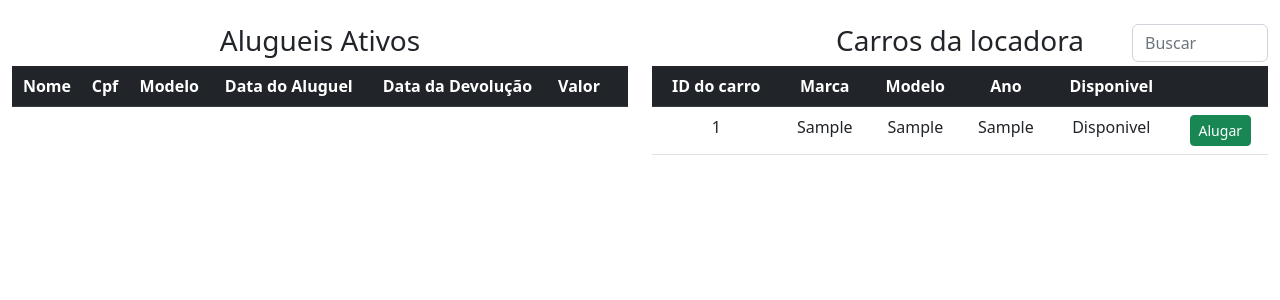
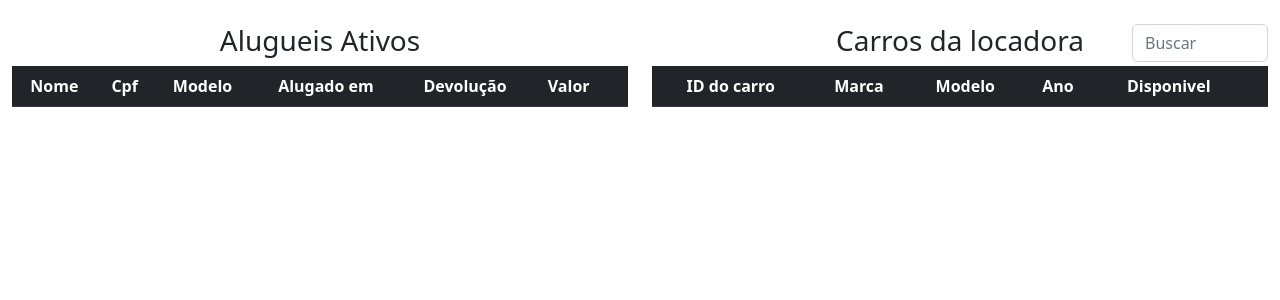
Before and after one commit to WesleyDev184/LocaCar, a Flask app: page / in a window 1280 px wide. Shown: the part 56-356 px from the top of the page. Run offline with Flask 2, Linux system fonts and the light colour scheme; data comes from the database, SQL or seed files in the repository; tables that the repository leaves empty hold one stand-in row (values such as "Sample post"); data that the repository does not hold is empty.

Commit message:
Atualização html e app.py

```diff
--- a/app.py
+++ b/app.py
@@ -14,13 +14,13 @@
 
 dotenv.load_dotenv(dotenv.find_dotenv())
 senha = os.getenv('password')
-
+data_base = os.getenv('database')
 app = Flask(__name__) # Cria uma instancia do gateway
 
 # Cria conecção com banco de dados
 def get_db_con():
     try:
-        conn = mysql.connector.connect(user = 'root', password = senha, host = 'localhost', database = 'locacar')
+        conn = mysql.connector.connect(user = 'root', password = senha, host = 'localhost', database = data_base)
         print('Conexão Estabelecida')
         return conn
     except mysql.connector.Error as err:
--- a/templates/index.html
+++ b/templates/index.html
@@ -14,8 +14,8 @@
                         <th scope="col">Nome</th>
                         <th scope="col">Cpf</th>
                         <th scope="col">Modelo</th>
-                        <th scope="col">Data do Aluguel</th>
-                        <th scope="col">Data da Devolução</th>
+                        <th scope="col">Alugado em</th>
+                        <th scope="col">Devolução</th>
                         <th scope="col">Valor</th>
                         <th scope="col"></th>
                     </tr>
```
